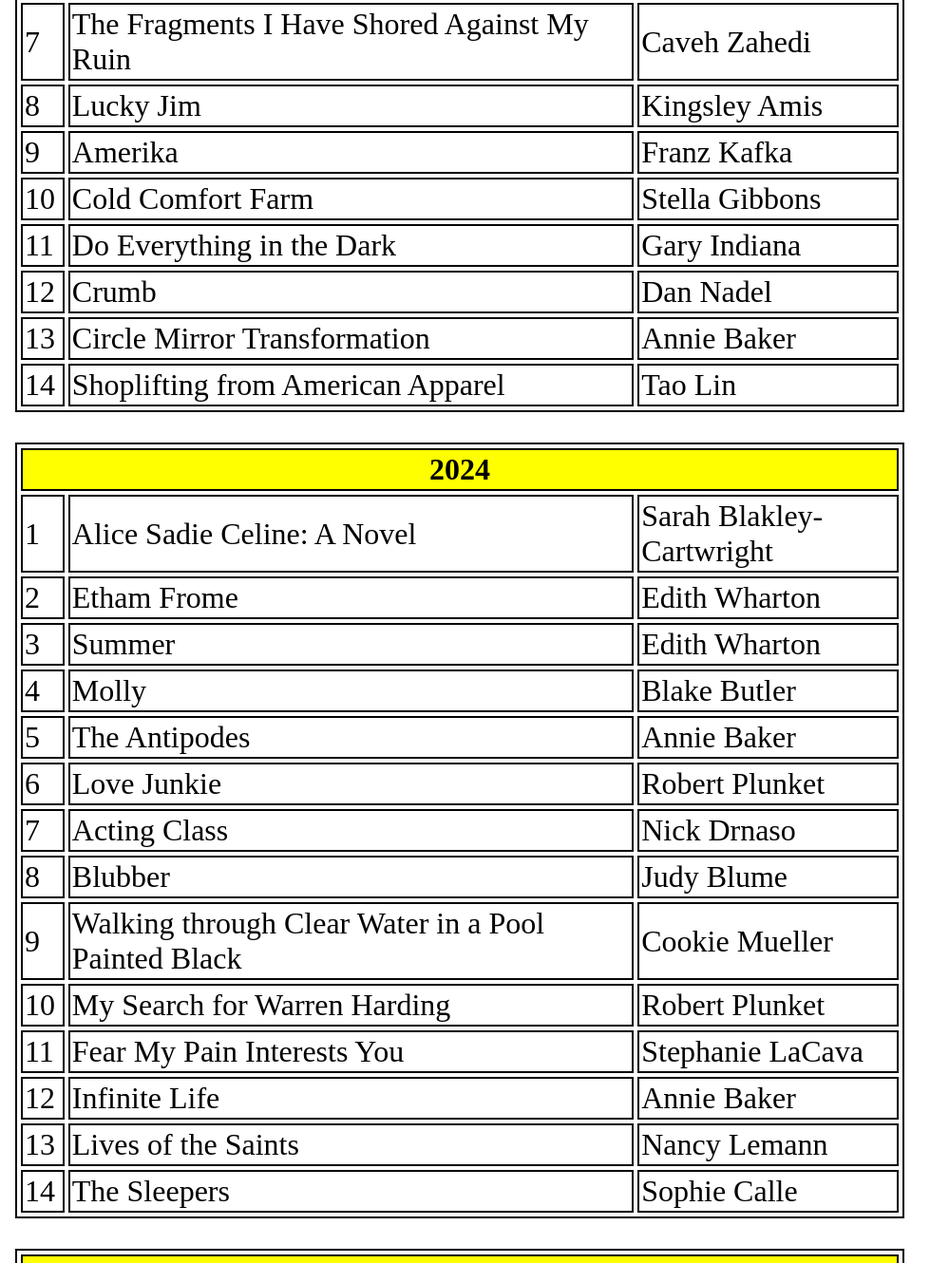
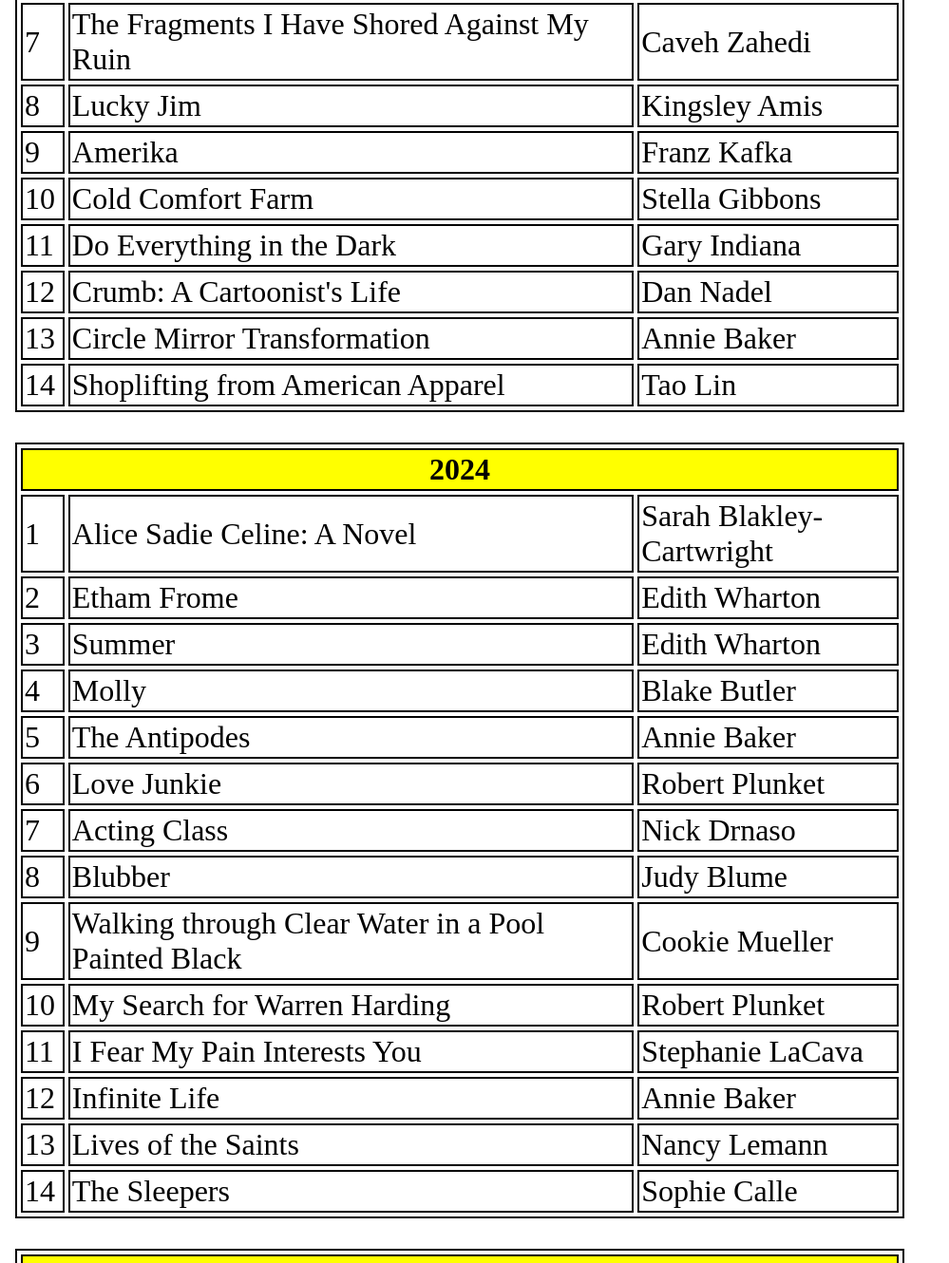
Before and after one commit to breathski/breathski.github.io, a plain HTML site: page index.html in a window 1280 px wide. Shown: the part 717-2047 px from the top of the page at 95% size, without its empty margins (0-999 px from the left). Drawn offline with Linux system fonts and the light colour scheme.

Commit message:
Update index.html
Fixed some book titles.

```diff
--- a/index.html
+++ b/index.html
@@ -78,7 +78,7 @@
   </tr>
   <tr>
     <td>12</td>
-    <td>Crumb</td>
+    <td>Crumb: A Cartoonist's Life</td>
     <td>Dan Nadel</td>
   </tr>
   <tr>
@@ -147,7 +147,7 @@
   </tr>
   <tr>
       <td>11</td>
-      <td>Fear My Pain Interests You</td>
+      <td>I Fear My Pain Interests You</td>
       <td>Stephanie LaCava</td>
   </tr>
   <tr>
```
